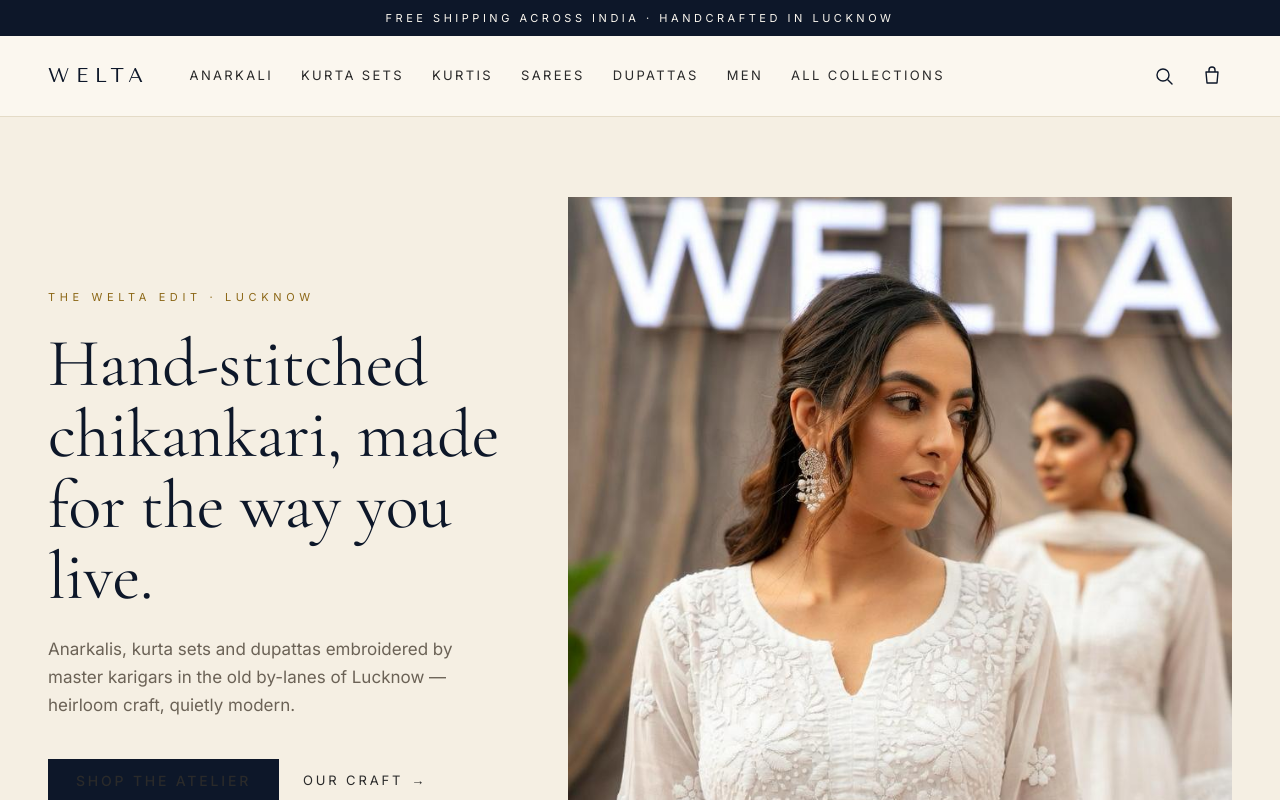
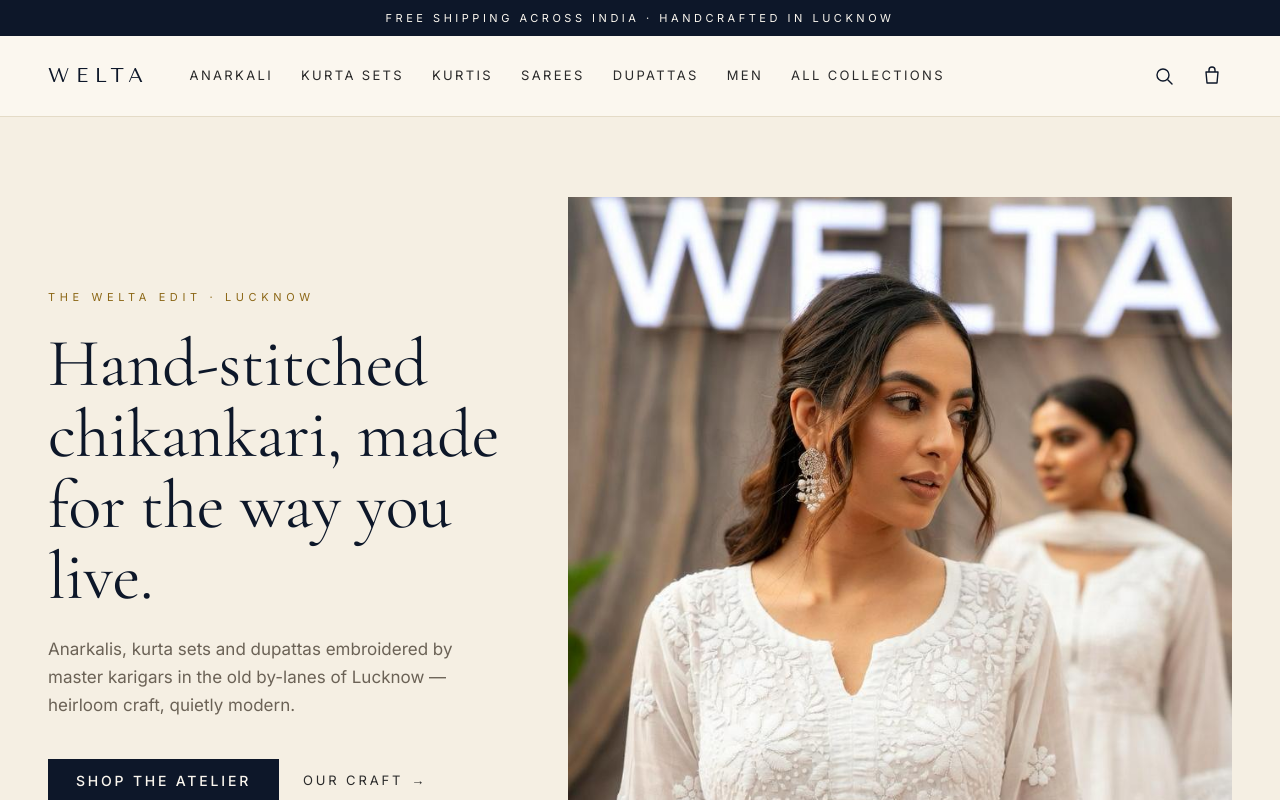
Before and after one commit to printshop39-byte/welta, a Next.js app: page / in a window 1280 px wide. Shown: the top 800 px of the page. Built offline with nearby package versions, Linux system fonts and the light colour scheme; no server answers.

Commit message:
Fix hero CTA text contrast

```diff
--- a/src/components/home/Hero.tsx
+++ b/src/components/home/Hero.tsx
@@ -72,13 +72,15 @@
               as="link"
               href="/collections"
               variant="primary"
-              // Hero-local contrast override: bg = navy-ink (darker
-              // base than the default --color-navy) with explicit
-              // ivory text. This guarantees the "Shop the Atelier"
-              // label stays legible regardless of font-swap timing.
-              className="bg-[var(--color-navy-ink)] text-[var(--color-ivory)] hover:bg-[var(--color-navy)]"
+              // Hero-local contrast override with !important to win
+              // against any cascade (a { color: inherit }, font-swap
+              // flash, or another `text-*` Tailwind utility appearing
+              // later in the compiled stylesheet). The inner span also
+              // gets !text-ivory so a wrapping anchor's inherit can't
+              // re-paint the label dark.
+              className="bg-[var(--color-navy-ink)] !text-[var(--color-ivory)] hover:bg-[var(--color-navy)] hover:!text-[var(--color-ivory)]"
             >
-              Shop the atelier
+              <span className="!text-[var(--color-ivory)]">Shop the atelier</span>
             </Button>
             <Link
               href="/about"
@@ -120,13 +122,15 @@
               as="link"
               href="/collections"
               variant="primary"
-              // Hero-local contrast override: bg = navy-ink (darker
-              // base than the default --color-navy) with explicit
-              // ivory text. This guarantees the "Shop the Atelier"
-              // label stays legible regardless of font-swap timing.
-              className="bg-[var(--color-navy-ink)] text-[var(--color-ivory)] hover:bg-[var(--color-navy)]"
+              // Hero-local contrast override with !important to win
+              // against any cascade (a { color: inherit }, font-swap
+              // flash, or another `text-*` Tailwind utility appearing
+              // later in the compiled stylesheet). The inner span also
+              // gets !text-ivory so a wrapping anchor's inherit can't
+              // re-paint the label dark.
+              className="bg-[var(--color-navy-ink)] !text-[var(--color-ivory)] hover:bg-[var(--color-navy)] hover:!text-[var(--color-ivory)]"
             >
-              Shop the atelier
+              <span className="!text-[var(--color-ivory)]">Shop the atelier</span>
             </Button>
             <Link
               href="/about"
```
